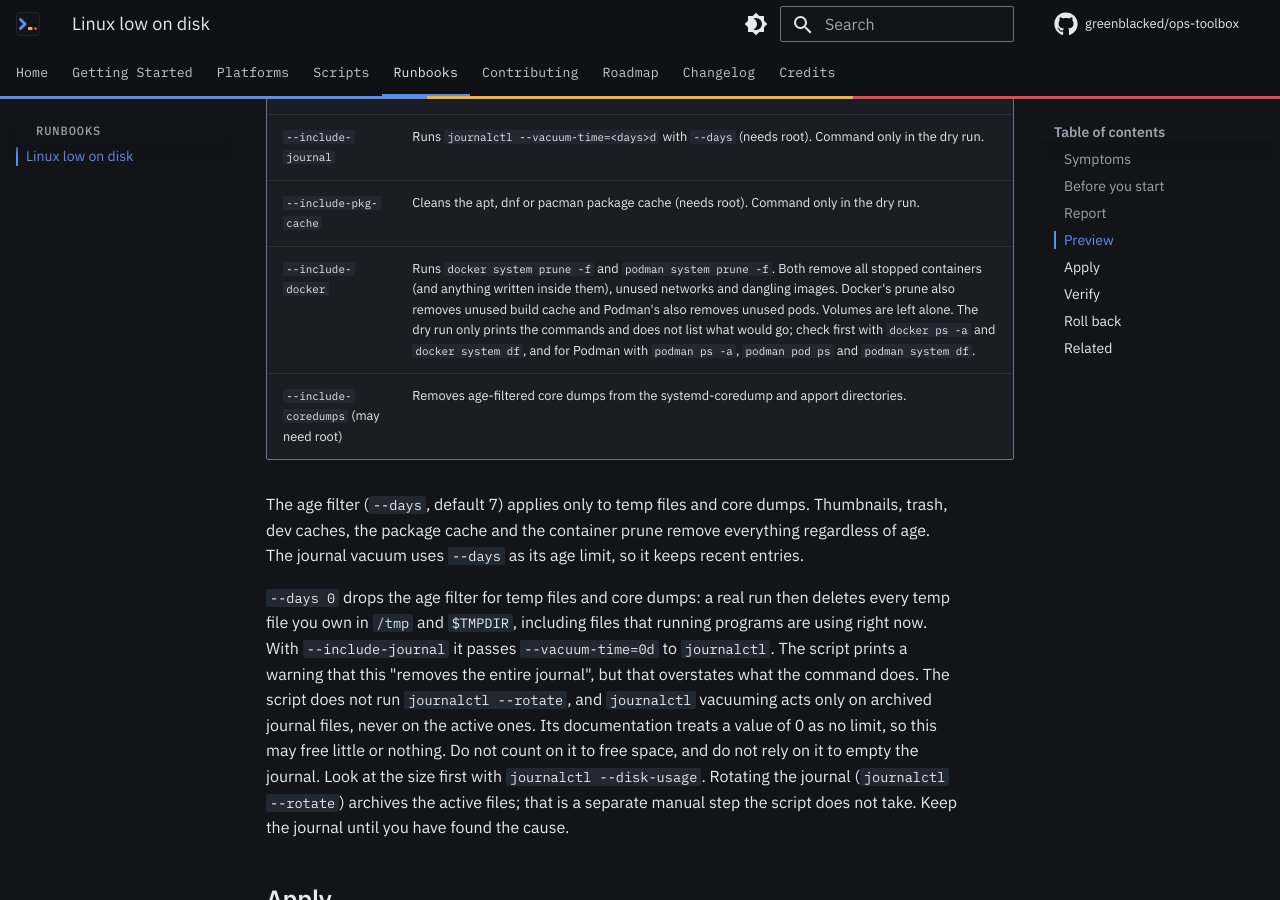
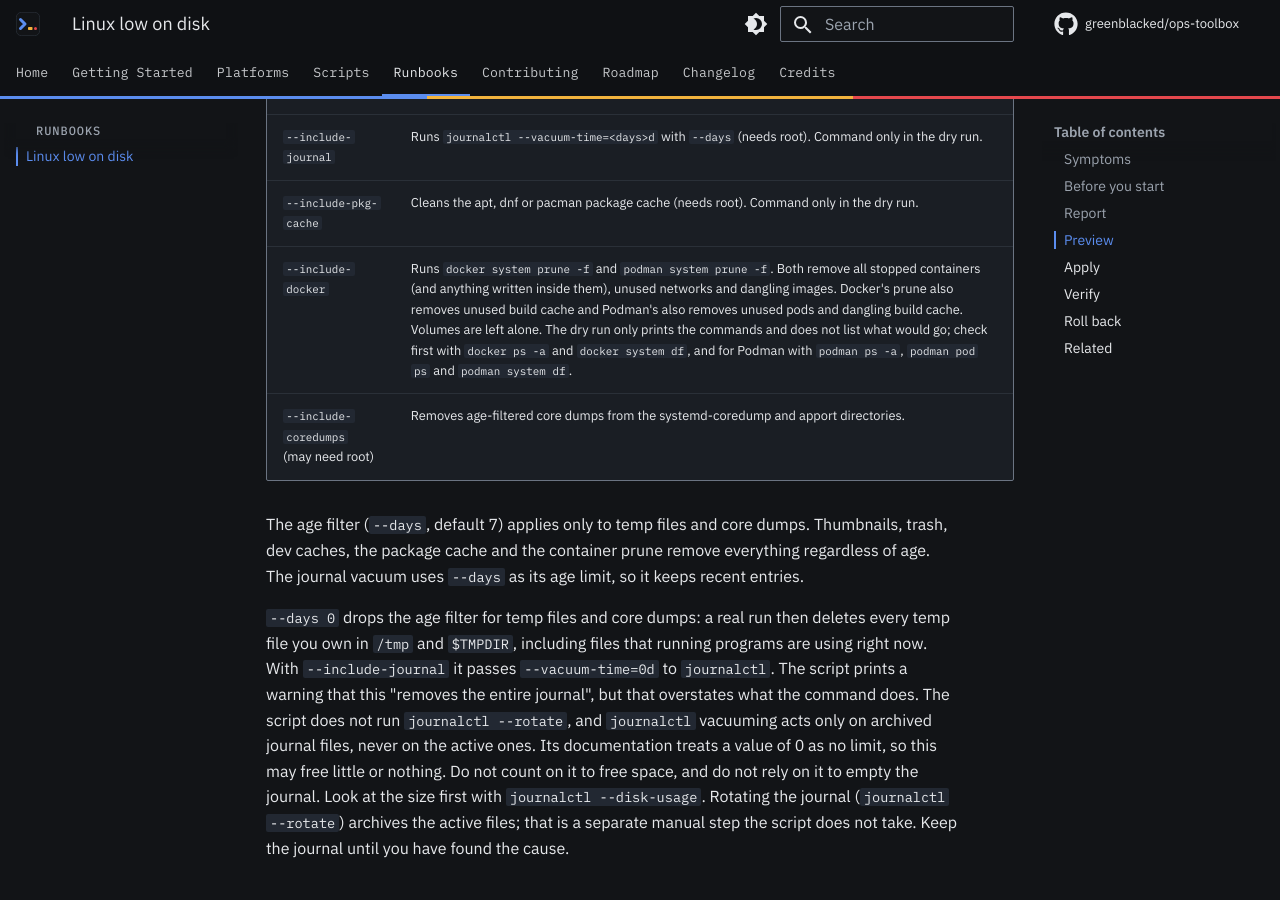
Before and after one commit to greenblacked/ops-toolbox, an MkDocs documentation site: the page built from docs/runbooks/linux-low-disk.md, in a window 1280 px wide and 900 px high, scrolled down 2399 px. Built offline with MkDocs 1.6.1 and Material for MkDocs 9.7.7, drawn with Linux system fonts in a browser that asks for light colours; comment, search, counter and statistics services are not loaded.

Commit message:
docs(runbooks): note Podman prune also removes dangling build cache

```diff
--- a/docs/runbooks/linux-low-disk.md
+++ b/docs/runbooks/linux-low-disk.md
@@ -92,7 +92,7 @@
 | `--include-dev-caches` | Clears the pip, npm, yarn and Go module caches. Lists files for the `~/.cache` pip, yarn and go-build directories; the `pip3`, `npm`, `yarn` and `go` purges are command only. |
 | `--include-journal` | Runs `journalctl --vacuum-time=<days>d` with `--days` (needs root). Command only in the dry run. |
 | `--include-pkg-cache` | Cleans the apt, dnf or pacman package cache (needs root). Command only in the dry run. |
-| `--include-docker` | Runs `docker system prune -f` and `podman system prune -f`. Both remove all stopped containers (and anything written inside them), unused networks and dangling images. Docker's prune also removes unused build cache and Podman's also removes unused pods. Volumes are left alone. The dry run only prints the commands and does not list what would go; check first with `docker ps -a` and `docker system df`, and for Podman with `podman ps -a`, `podman pod ps` and `podman system df`. |
+| `--include-docker` | Runs `docker system prune -f` and `podman system prune -f`. Both remove all stopped containers (and anything written inside them), unused networks and dangling images. Docker's prune also removes unused build cache and Podman's also removes unused pods and dangling build cache. Volumes are left alone. The dry run only prints the commands and does not list what would go; check first with `docker ps -a` and `docker system df`, and for Podman with `podman ps -a`, `podman pod ps` and `podman system df`. |
 | `--include-coredumps` (may need root) | Removes age-filtered core dumps from the systemd-coredump and apport directories. |
 
 The age filter (`--days`, default 7) applies only to temp files and core
```
Also changed, not shown: changelog.d/fixed/runbook-podman-warnings.md (+4 -3 lines).
